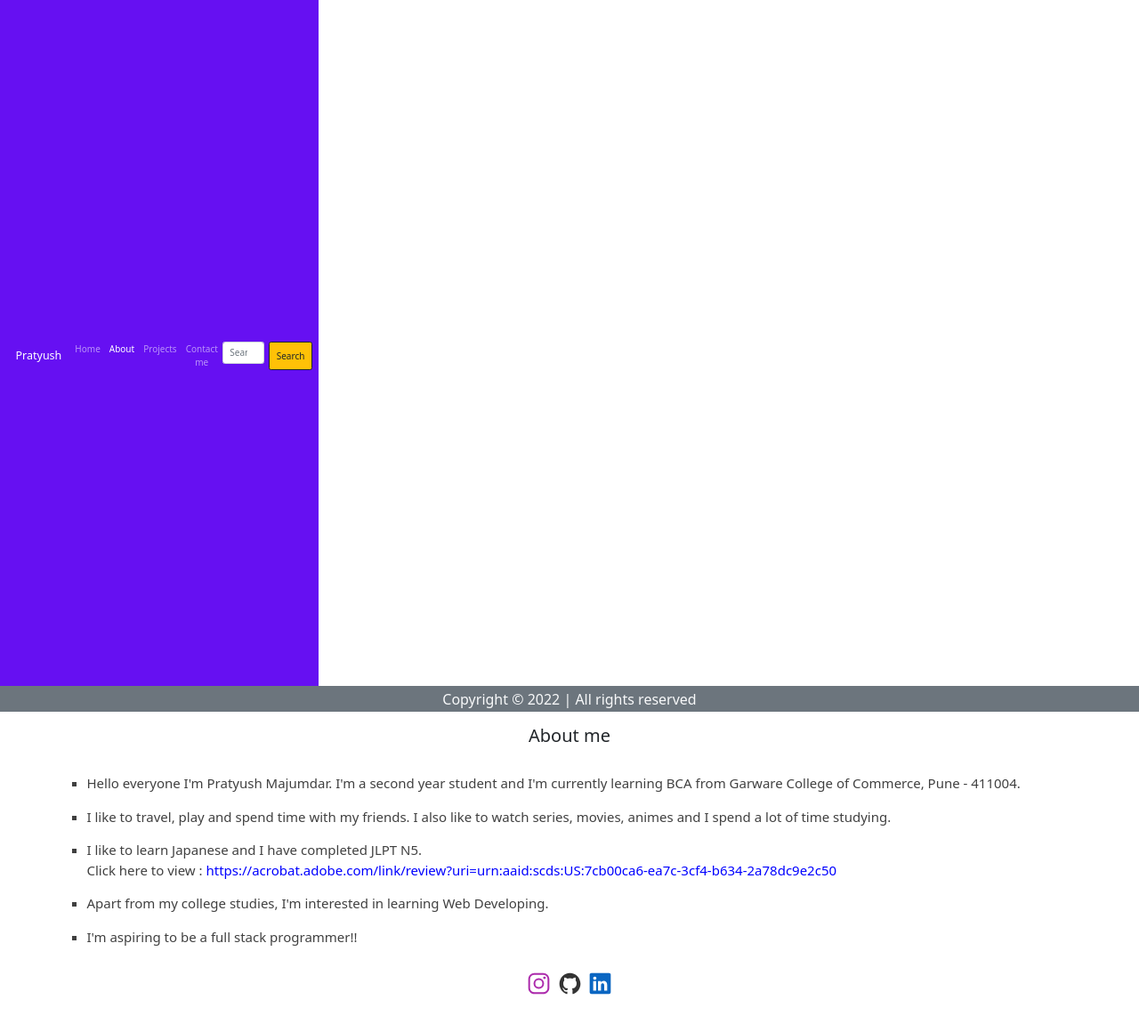
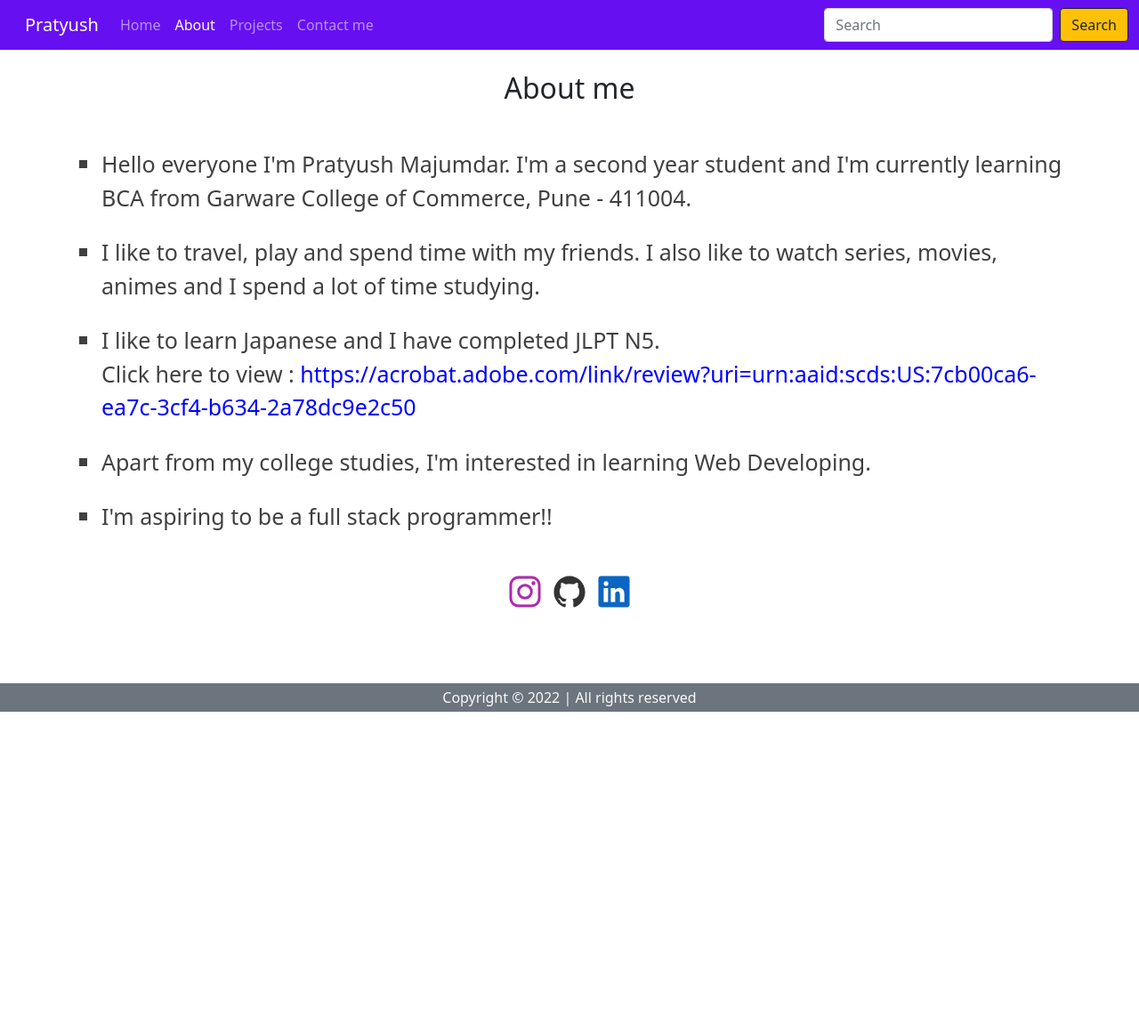
Before and after one commit to pratyush770/Portfolio, a Django app: page /about in a window 1280 px wide. Shown: the whole page at 89% size. After the commit the page ends 800 px from the top, so only its background shows below. Run offline with Django 4.2, Linux system fonts and the light colour scheme.

Commit message:
first commit

```diff
--- a/static/css/main.css
+++ /dev/null
@@ -1,49 +0,0 @@
-html{
-    font-size:62.5%;
-}
-@media(max-width:998px){
-    html{
-        font-size:55%;
-    }
-}
-@media(max-width:768px){
-    html{
-        font-size:45%;
-    }
-}
-@media (min-width: 992px) {
-    .navbar {
-      width: 28%;
-      height: 100vh;
-    }
-    form input {
-      margin-bottom: 0.7em;
-    }
-  }
-  @media (min-width: 640px) {
-    .navbar {
-        text-align: center;
-    }
-    .navbar-expand {
-        flex-direction: column;
-      }
-    nav ul {
-        flex-direction: column;
-      }
-
-      nav li {
-        margin: 0.8em 0;
-      }
-    }
-.img-left{
-    float:left;
-    margin-right:5rem;
-}
-.img-left1{
-    float:left;
-    margin-right:5rem;
-}
-a{
-    text-decoration:none;
-    color:blue;
-}
--- /dev/null
+++ b/static/css/mycss.css
@@ -0,0 +1,12 @@
+.img-left{
+    float:left;
+    margin-right:5rem;
+}
+.img-left1{
+    float:left;
+    margin-right:5rem;
+}
+a{
+    text-decoration:none;
+    color:blue;
+}
--- a/templates/about.html
+++ b/templates/about.html
@@ -8,33 +8,33 @@
 <br>
 <div class="container">
   <ul type="square">
-    <li style="font-size:1.5rem;color:rgba(0, 0, 0, 0.750)"> Hello everyone I'm Pratyush Majumdar. I'm a second year
+    <li style="font-size:25px;color:rgba(0, 0, 0, 0.750)"> Hello everyone I'm Pratyush Majumdar. I'm a second year
       student and I'm currently
       learning
       BCA from Garware College of Commerce, Pune - 411004.
     </li>
     <br>
-    <li style="font-size:1.5rem;color:rgba(0, 0, 0, 0.750)"> I like to travel, play and spend time with my friends. I
+    <li style="font-size:25px;color:rgba(0, 0, 0, 0.750)"> I like to travel, play and spend time with my friends. I
       also like to watch series,
       movies, animes and I spend a lot of time studying.
     </li>
     <br>
-    <li style="font-size:1.5rem;color:rgba(0, 0, 0, 0.750)"> I like to learn Japanese and I have completed JLPT N5. <br>
+    <li style="font-size:25px;color:rgba(0, 0, 0, 0.750)"> I like to learn Japanese and I have completed JLPT N5. <br>
       Click here to view : <a
         href="https://acrobat.adobe.com/link/review?uri=urn:aaid:scds:US:7cb00ca6-ea7c-3cf4-b634-2a78dc9e2c50"
         target="_blank">
         https://acrobat.adobe.com/link/review?uri=urn:aaid:scds:US:7cb00ca6-ea7c-3cf4-b634-2a78dc9e2c50</a>
     </li>
     <br>
-    <li style="font-size:1.5rem;color:rgba(0, 0, 0, 0.750)"> Apart from my college studies, I'm interested in learning
+    <li style="font-size:25px;color:rgba(0, 0, 0, 0.750)"> Apart from my college studies, I'm interested in learning
       Web Developing. </li>
     <br>
-    <li style="font-size:1.5rem;color:rgba(0, 0, 0, 0.750)"> I'm aspiring to be a full stack programmer!!
+    <li style="font-size:25px;color:rgba(0, 0, 0, 0.750)"> I'm aspiring to be a full stack programmer!!
     </li>
     <br>
   </ul>
 </div>
-<div style="font-size:2.7rem" class="text-center container">
+<div style="font-size:40px" class="text-center container">
   <a href="https://www.instagram.com/_.pratyush_m/" target="_blank" class="text-decoration-none">
     <ion-icon style="color:#ac2bac" name="logo-instagram"></ion-icon>
   </a>
--- a/templates/base.html
+++ b/templates/base.html
@@ -8,9 +8,8 @@
 
     <!-- Bootstrap CSS -->
     <link href="https://cdn.jsdelivr.net/npm/bootstrap@5.0.2/dist/css/bootstrap.min.css" rel="stylesheet" integrity="sha384-EVSTQN3/azprG1Anm3QDgpJLIm9Nao0Yz1ztcQTwFspd3yD65VohhpuuCOmLASjC" crossorigin="anonymous">
-
+    <link rel="stylesheet" type="text/css" href="static/css/mycss.css">
     <title>{% block title %} {% endblock title %} </title>
-    <link rel="stylesheet" type="text/css" href="static/css/main.css">
 </head>
 
 <body>
--- a/templates/contact.html
+++ b/templates/contact.html
@@ -24,7 +24,7 @@
 
     <div class="form-group mb-4">
       <label for="Desc" class="form-label">Your feedback (50-60 words)</label>
-      <textarea class="form-control" name="feedback" id="feeedback" rows="6"> </textarea>
+      <textarea class="form-control" name="feedback" id="feedback" rows="6"> </textarea>
     </div>
     <br>
     <button style="text-align:center" type="submit" class="btn btn-success btn-md me-3"> Submit </button> <button type="reset"
--- a/templates/home.html
+++ b/templates/home.html
@@ -26,7 +26,7 @@
                 <img src="{% static 'pic 2.jpg' %}" class="rounded" height="200">
                 <div class="card-body">
                     <h5 class="text-center my-3"><b> Fast Learner </b> </h5>
-                    <p class="card-text" style="font-size:1.3rem;">I understand the concepts taught to me very well and I like to keep
+                    <p class="card-text" style="font-size:20px;">I understand the concepts taught to me very well and I like to keep
                         learning
                         more and more!!
                     </p>
@@ -39,7 +39,7 @@
                 <img src="{%static 'pic 3.jpg' %}" class="rounded" height="200">
                 <div class="card-body">
                     <h5 class=" text-center my-3"><b> Developer </b> </h5>
-                    <p class="card-text" style="font-size:1.3rem;">I am a developer and I like to create amazing websites!!
+                    <p class="card-text" style="font-size:20px;">I am a developer and I like to create amazing websites!!
                     </p>
                 </div>
             </div>
@@ -50,7 +50,7 @@
                 <img src="{% static 'pic 4.jpg' %}" class="rounded" height="200">
                 <div class="card-body">
                     <h5 class="text-center my-3"><b> Entertainer </b> </h5>
-                    <p class="card-text" style="font-size:1.3rem;">I always see to it that the people around me are always in a joyful mood!!
+                    <p class="card-text" style="font-size:20px;">I always see to it that the people around me are always in a joyful mood!!
                     </p>
                 </div>
             </div>
```
